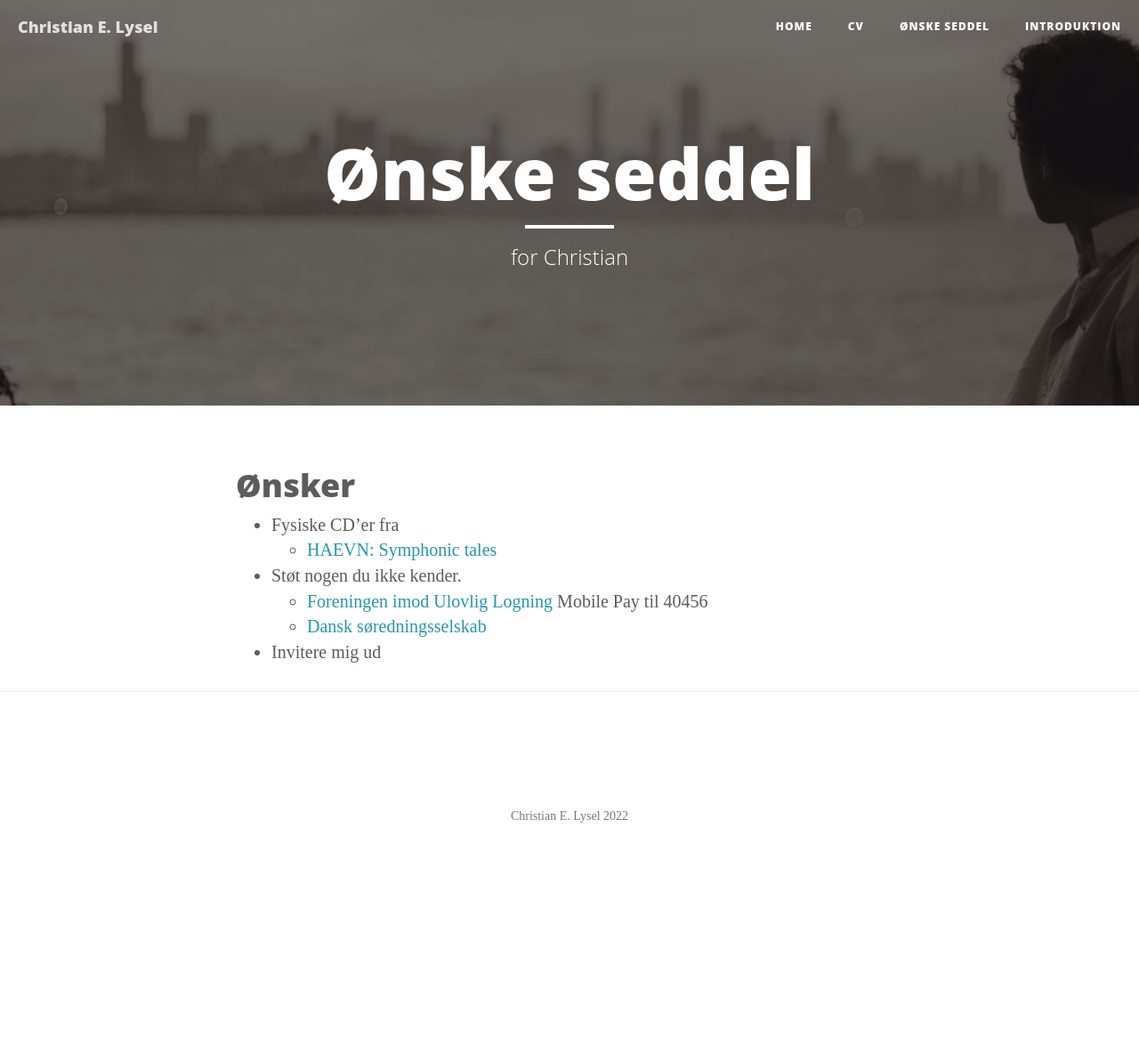
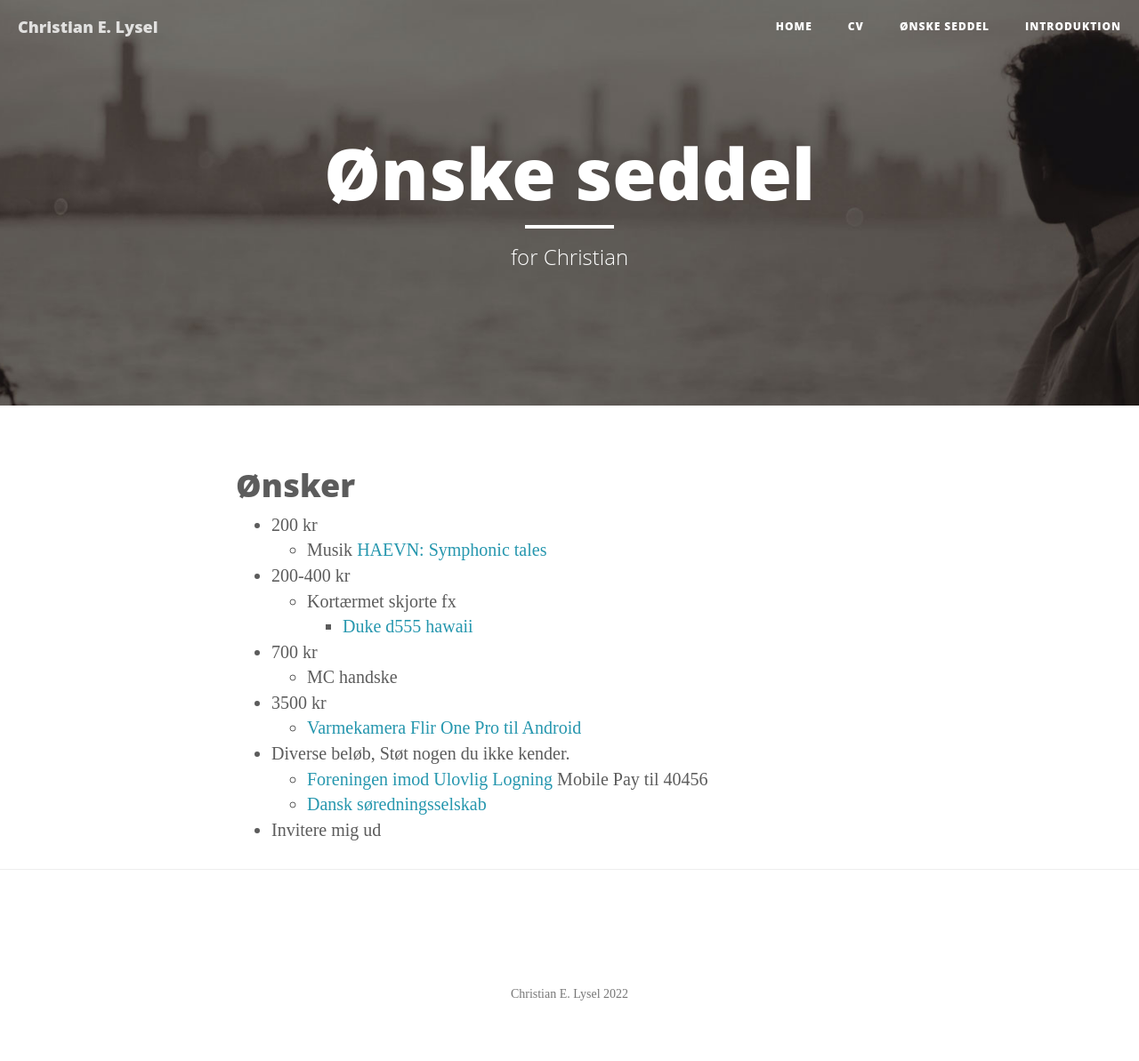
Before and after one commit to clysel/christian.lysel.net, a Jekyll site: the page built from gave.markdown, in a window 1280 px wide. Shown: the whole page at 89% size. Built offline with Jekyll 4.4.1, drawn with Linux system fonts in a browser that asks for light colours; before the commit the page ends 993 px from its top, so only the background shows below that.

Commit message:
Update gave.markdown

```diff
--- a/gave.markdown
+++ b/gave.markdown
@@ -6,9 +6,18 @@ header-img: "img/about-bg.jpg"
 ---
 # Ønsker
 
-* Fysiske CD'er fra
-  * [HAEVN: Symphonic tales](https://haevnmusic.store/collections/cds/products/symphonic-tales-cd?variant=31498813276233)
-* Støt nogen du ikke kender.
+* 200 kr
+  * Musik [HAEVN: Symphonic tales](https://haevnmusic.store/collections/cds/products/symphonic-tales-cd?variant=31498813276233)
+* 200-400 kr
+  * Kortærmet skjorte fx
+    * [Duke d555 hawaii](https://www.storedrenge.dk/herretoej-372/skjorter-239/skjorter-m-korte-aermer-332/hvid-hawaii-skjorte-k-ae-kamro-27484.html)
+* 700 kr
+  * MC handske
+
+* 3500 kr
+  * [Varmekamera Flir One Pro til Android](https://www.pricerunner.dk/pl/345-4341792/OEvrigt-Elvaerktoej/Flir-ONE-Pro-Android-Sammenlign-Priser)
+
+* Diverse beløb, Støt nogen du ikke kender.
   * [Foreningen imod Ulovlig Logning](https://ulovliglogning.dk/#wannahelp) Mobile Pay til 40456
   * [Dansk søredningsselskab](https://dsrs.dk/stot-os)
 * Invitere mig ud
```
